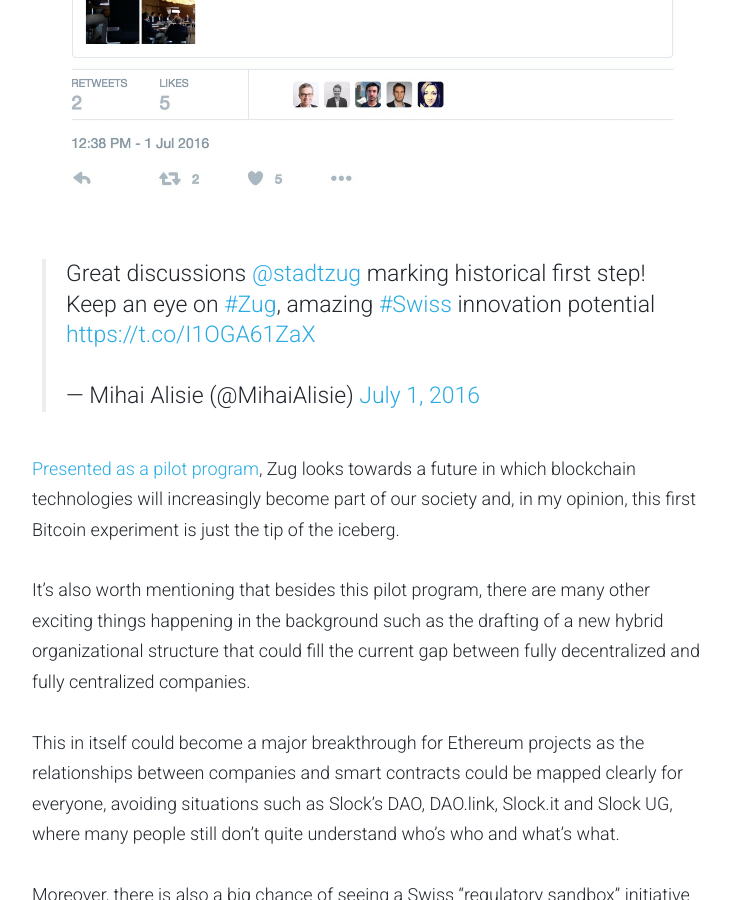
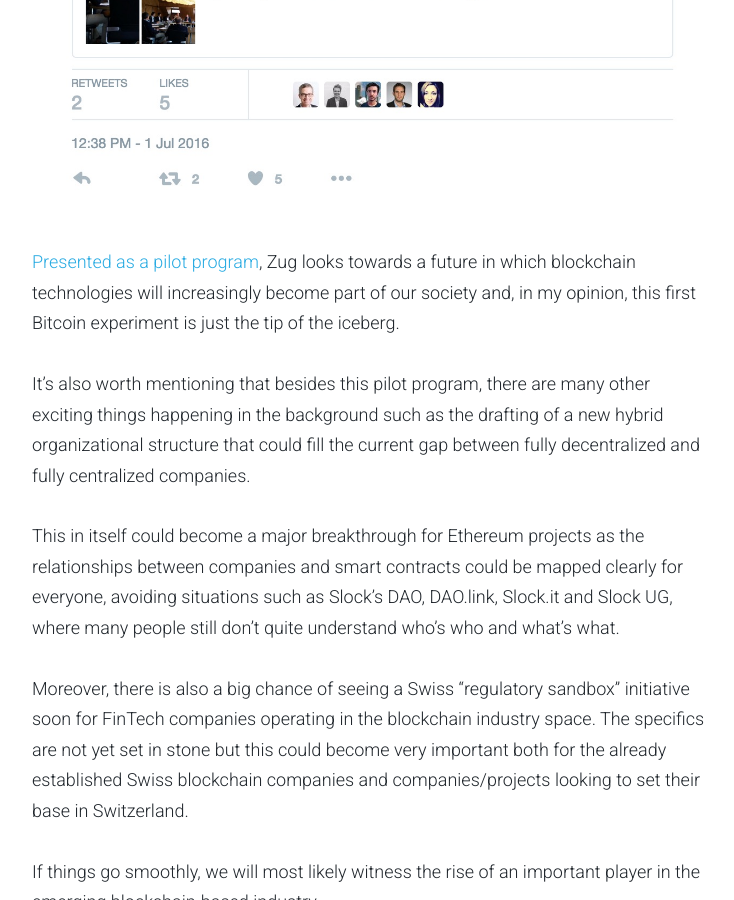
Before and after one commit to AKASHAorg/blog.akasha.world, a Jekyll site: the page built from _posts/2016-07-18-moving-forward-on-all-fronts.md, in a window 1280 px wide and 900 px high, scrolled down 9990 px. Shown: the whole window, without its empty margins (268-1002 px from the left). Built offline with Jekyll 4.4.1, drawn with Linux system fonts in a browser that asks for light colours; comment, search, counter and statistics services are not loaded.

Commit message:
Update 2016-07-18-moving-forward-on-all-fronts.md

```diff
--- a/_posts/2016-07-18-moving-forward-on-all-fronts.md
+++ b/_posts/2016-07-18-moving-forward-on-all-fronts.md
@@ -127,9 +127,6 @@ On July 1 a historic event took place in Switzerland: the first official Bitcoin
 
 ![Zug Tweet]({{ site.baseurl }}/content/images/zug-tweet2.jpg)
 
-<blockquote class="twitter-tweet" data-lang="en"><p lang="en" dir="ltr">Great discussions <a href="https://twitter.com/stadtzug">@stadtzug</a> marking historical first step! Keep an eye on <a href="https://twitter.com/hashtag/Zug?src=hash">#Zug</a>, amazing <a href="https://twitter.com/hashtag/Swiss?src=hash">#Swiss</a> innovation potential <a href="https://t.co/I1OGA61ZaX">https://t.co/I1OGA61ZaX</a></p>&mdash; Mihai Alisie (@MihaiAlisie) <a href="https://twitter.com/MihaiAlisie/status/748963935244656640">July 1, 2016</a></blockquote>
-<script async src="//platform.twitter.com/widgets.js" charset="utf-8"></script>
-
 [Presented as a pilot program](http://www.dw.com/en/alpine-crypto-valley-pays-with-bitcoins/a-19371082?){:target="_blank"}, Zug looks towards a future in which blockchain technologies will increasingly become part of our society and, in my opinion, this first Bitcoin experiment is just the tip of the iceberg.
 
 It's also worth mentioning that besides this pilot program, there are many other exciting things happening in the background such as the drafting of a new hybrid organizational structure that could fill the current gap between fully decentralized and fully centralized companies.
```
